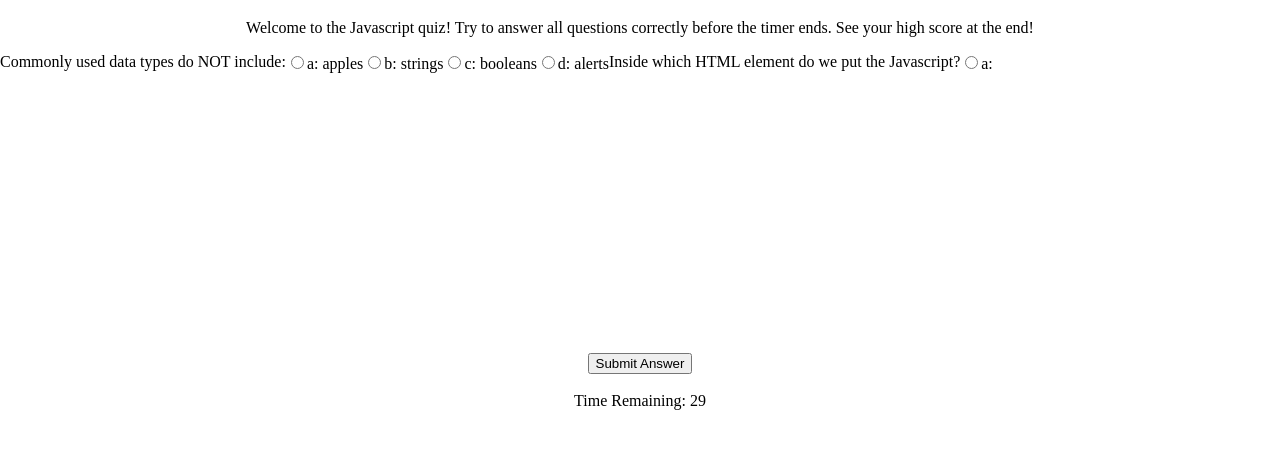
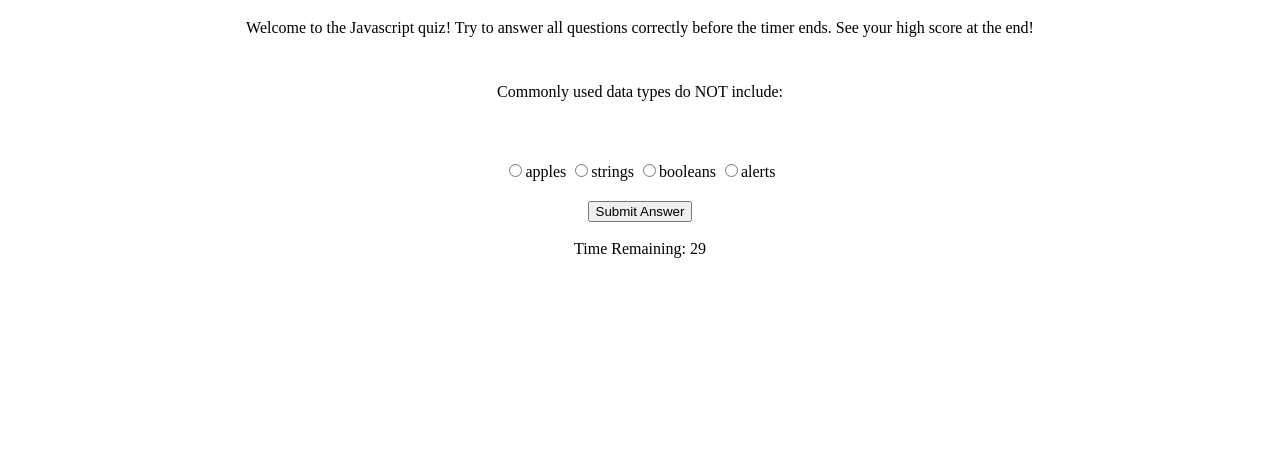
Before and after one commit to ajz91/codequiz, a plain HTML site: page index.html in a window 1280 px wide. Both pictures are taken after a click on the button "Start Quiz". Shown: the part 61-510 px from the top of the page. Drawn offline with Linux system fonts and the light colour scheme.

Commit message:
final touches, questions load properly and game ends after questions are finished

```diff
--- a/assets/css/style.css
+++ b/assets/css/style.css
@@ -21,13 +21,22 @@ h1,p {
 #submit {
     display: block;
     margin: auto;
+    margin-top:20px;
+}
+
+#timer, #quizContainer {
+    text-align:center;
 }
 
 #questionContainer {
-    display:flex;
-    height:300px;
+    text-align:center;
+    padding-bottom:60px;
 }
 
-#timer {
-    text-align:center
+#instructions {
+    padding-bottom:30px;
 }
+
+#quizContainer {
+    padding-bottom:20px;
+}
--- a/assets/js/script.js
+++ b/assets/js/script.js
@@ -1,73 +1,83 @@
-
+//variables to tie HTML elements together
 var quizContainer = document.getElementById('quizContainer');
 var questionContainer = document.getElementById('questionContainer');
 var getInstructions = document.getElementById('instructions');
 var submitButton = document.getElementById('submit');
 var timerEl = document.getElementById('timer');
+//starts at first question in array
+var questionIndex = 0;
+//variable to store starting correct number
+var correct = 0;
+//variable for starting timer
+var timer = 30;
+var firstTimeClicked = true;
+var time;
 
-var questionNumber = 0;
-var correct = 0;
-var timer = 30;
+//variables for each radio button
+var answerA = document.getElementById('answerA');
+var answerB = document.getElementById('answerB');
+var answerC = document.getElementById('answerC');
+var answerD = document.getElementById('answerD');
 
+//all questions and possible choices in an array
 var questions = [
 	{
-        question: "Commonly used data types do NOT include:",
+		question: 'Commonly used data types do NOT include:',
 		choices: {
-        a: "apples",
-        b: "strings",
-        c: "booleans",
-        d: "alerts",
+			choiceA: 'apples',
+			choiceB: 'strings',
+			choiceC: 'booleans',
+			choiceD: 'alerts'
 		},
-        correctAnswer: "a"
+		correctAnswer: 1
 	},
 
 	{
-        question: "Inside which HTML element do we put the Javascript?",
+		question: 'Inside which HTML element do we put the Javascript?',
 		choices: {
-        a: "<script>",
-        b: "<scripting>",
-        c: "<js>",
-        d: "javascript",
+			choiceA: '<script>',
+			choiceB: '<scripting>',
+			choiceC: '<js>',
+			choiceD: '<javascript>'
 		},
-        correctAnswer: "a"
+		correctAnswer: 1
 	},
 
 	{
-        question: "How do you write an IF statement in Javascript?",
+		question: 'How do you write an IF statement in Javascript?',
 		choices: {
-        a: "if (i == 5)",
-        b: "if i == 5 then",
-        c: "if i = 5",
-        d: "if i = 5 then",
+			choiceA: 'if (i == 5)',
+			choiceB: 'if i == 5 then',
+			choiceC: 'if i = 5',
+			choiceD: 'if i = 5 then'
 		},
-        correctAnswer: "a"
-
+		correctAnswer: 1
 	},
 
 	{
 		question: "How do you write an IF statement for executing some code if 'i' is NOT equal to 5?",
 		choices: {
-        a: "if i <> 5",
-        b: "if i =! 5 then",
-        c: "if (i !=5)",
-        d: "if (i <> 5)",
+			choiceA: 'if i <> 5',
+			choiceB: 'if i =! 5 then',
+			choiceC: 'if (i !=5)',
+			choiceD: 'if (i <> 5)'
 		},
-        correctAnswer: "c"
-
+		correctAnswer: 3
 	},
 
 	{
-        question: "How can you add a comment in Javascript?",
+		question: 'How can you add a comment in Javascript?',
 		choices: {
-        a: "'This is a comment",
-        b: "//This is a comment",
-        c: "<!--This is a comment-->",
-        d: " !!This is a comment!!",
+			choiceA: "'This is a comment",
+			choiceB: '//This is a comment',
+			choiceC: '<!--This is a comment-->',
+			choiceD: ' !!This is a comment!!'
 		},
-        correctAnswer: "b"
+		correctAnswer: 2
 	}
 ];
 
+//function to start timer, should end game if it hits 0
 function trackTime() {
 	timerEl.textContent = 'Time Remaining: ' + timer;
 	timer--;
@@ -76,44 +86,60 @@ function trackTime() {
 	}
 }
 
+function firstQuestion(questionIndex) {
+	var q = questions[questionIndex];
+	questionContainer.textContent = q.question;
+	answerA.textContent = q.choices.choiceA;
+	answerB.textContent = q.choices.choiceB;
+	answerC.textContent = q.choices.choiceC;
+	answerD.textContent = q.choices.choiceD;
+}
+
+//function to start quiz when button is pressed
 function generateQuiz() {
 	submitButton.innerText = 'Submit Answer';
 	time = setInterval(trackTime, 1000);
 	timerEl.textContent = 'Time Remaining: ' + timer;
-
-    var output = [];
-    var choices;
-
-    for (var i=0; i<questions.length; i++) {
-        choices = [];
-
-        for(choiceValue in questions[i].choices){
-            choices.push ( '<label>'
-            + '<input type="radio" name="question'+i+'" value="'+choiceValue+'">'
-            + choiceValue + ': '
-            + questions[i].choices[choiceValue]
-        + '</label>'
-        );
+	firstQuestion(questionIndex);
 }
 
-        output.push(
-            '<div class="question">' + questions[i].question + '</div><br/>'
-            + '<div class="answers">' + choices.join('') + '</div>'
-        );
+//function to stop game and clear timer
+function gameOver() {
+	clearInterval(time);
+	console.log(correct);
+	if (timer <= 0) {
+	questionContainer.innerHTML = "Game Over!";
+	submitButton.textContent = "Play Again?"
+	generateQuiz();
+}
+	else {
+	questionContainer.textContent = "You got " + correct + " out of 5 correct!";
+	submitButton.textContent = "Play Again?"
+	firstTimeClicked = true;
+	}
 }
 
-        questionContainer.innerHTML = output.join('');
+//event listener for start quiz button press
+submitButton.addEventListener('click', function() {
+	if (firstTimeClicked) {
+		generateQuiz();
+		firstTimeClicked = false;
+	} else {
+		//code to check if answers element @ correctAnswer is checked: if so add one to correct variable
+		var currentQuestion = questions[questionIndex];
+		var correctAnswer = currentQuestion.correctAnswer;
+		var radio = document.getElementById(correctAnswer);
+		if (radio.checked) {
+			correct++;
 		}
-
-
-function gameOver() {
-    clearInterval(time);
+		else {
+			timer -= 10;
 		}
-submitButton.addEventListener('click', generateQuiz);
-
-//    if (questionNumber >= questions.length) {
-//     quizContainer.innerHTML = "You got "+correctAnswer+" of "+questions.length+" correct";
-//     document.getElementById = ('questionNumber');
-//     return;
-//questionContainer.innerHTML = "<h3>"+questions+"</h3>";
-// }
+		questionIndex = questionIndex + 1;
+		if (questions.length === questionIndex) {
+			gameOver();
+		} else {
+			firstQuestion(questionIndex);
+		}
+	}
+});
--- a/index.html
+++ b/index.html
@@ -12,11 +12,15 @@
         <h1 class="h1title">Javascript Quiz</h1>
         <p id = "instructions">Welcome to the Javascript quiz! Try to answer all questions correctly before the timer ends. See your high score at the end!</p>
         <div id="questionContainer"></div>
-        <button id="submit">Start Quiz</button>
-        <br />
+        <label class='option'><input type='radio' name='option' id='1'><span id='answerA'></span></label>
+        <label class='option'><input type='radio' name='option' id='2'><span id='answerB'></span></label>
+        <label class='option'><input type='radio' name='option' id='3'><span id='answerC'></span></label>
+        <label class='option'><input type='radio' name='option' id='4'><span id='answerD'></span></label>
+            <button id="submit">Start Quiz</button>
+    <br />
         <div id="timer"></div>
     </div>
-    <div id="results"></div>
+        <div id="results"></div>
     <script src="./assets/js/script.js"></script>
 </body>
 </html>
```
Also changed, not shown: assets/images/screenshot.png (added), 1 other file. Lines whose indentation alone changed are shown as unchanged.
